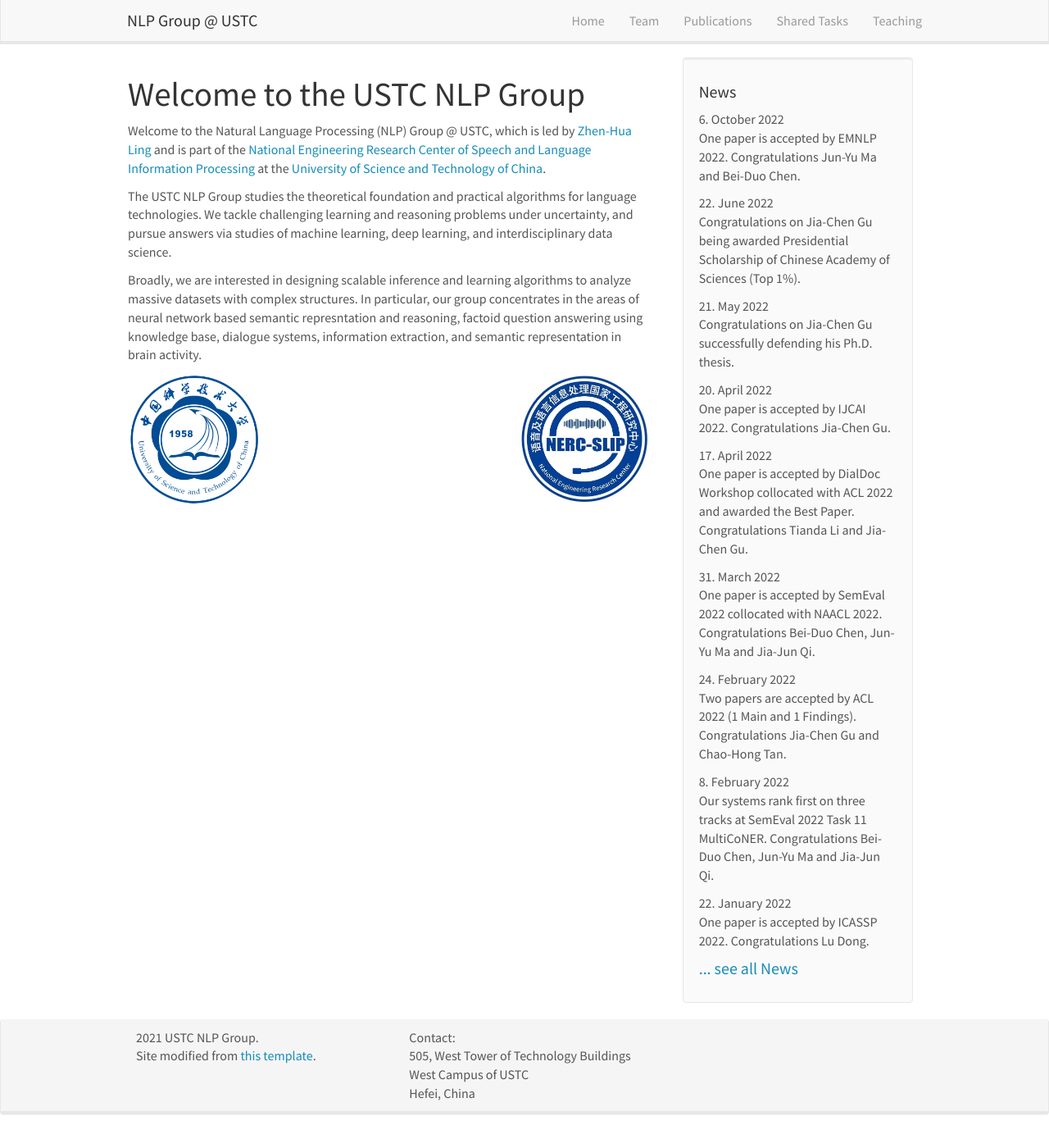
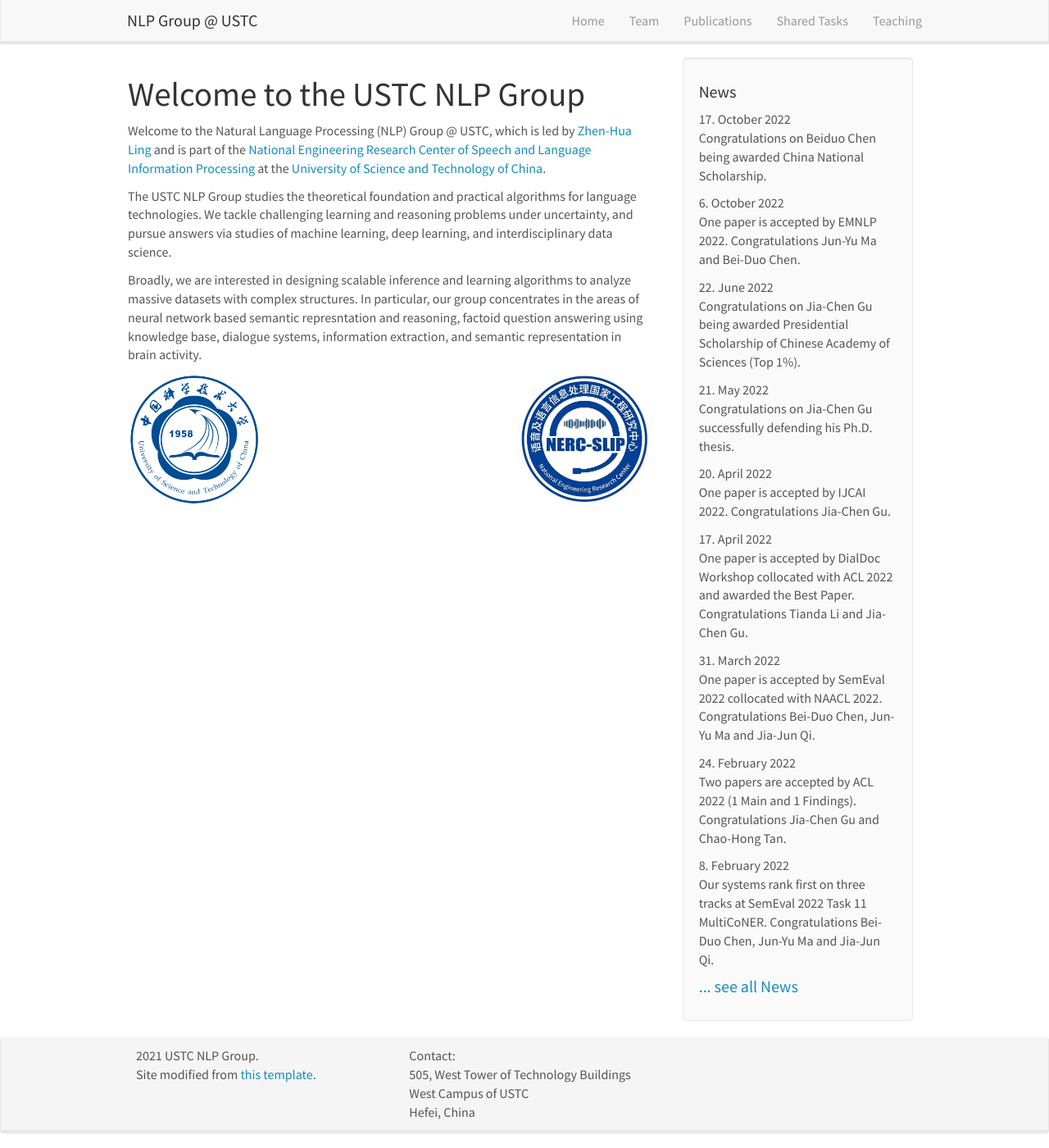
Before and after one commit to ustcnlp/ustcnlp.github.io, a Jekyll site: the page built from _pages/home.md, in a window 1280 px wide and 1400 px high. Shown: the whole window at 82% size. Built offline with Jekyll 4.4.1, drawn with Linux system fonts in a browser that asks for light colours; nearby versions of some CDN libraries.

Commit message:
Beiduo Chen awarded China National Scholarship

```diff
--- a/_data/news.yml
+++ b/_data/news.yml
@@ -1,3 +1,6 @@
+- date: 17. October 2022
+  headline: Congratulations on Beiduo Chen being awarded China National Scholarship.
+
 - date: 6. October 2022
   headline: One paper is accepted by EMNLP 2022. Congratulations Jun-Yu Ma and Bei-Duo Chen.
 
```
